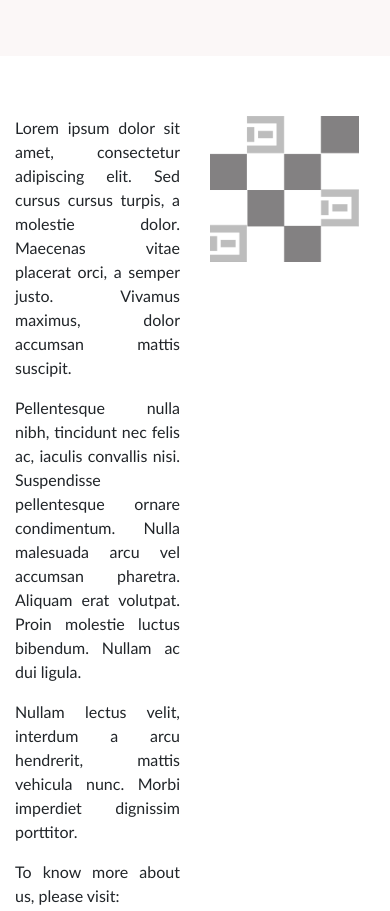
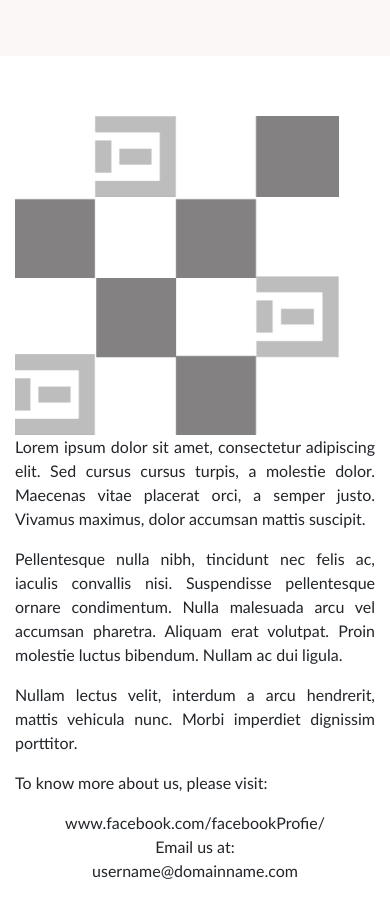
Before and after one commit to sadaf2605/i3website, a plain HTML site: page about.html in a window 390 px wide. Shown: the top 911 px of the page. Drawn offline with nearby package versions, Linux system fonts and the light colour scheme.

Commit message:
mobile view fixed and ordering fixed

```diff
--- a/about.html
+++ b/about.html
@@ -82,7 +82,7 @@
 		<main role="main" class="container">
 
 			<div class="row">
-				 <div class="col-6" style='text-align: justify;'>
+				 <div class="col-md-6 order-2" style='text-align: justify;'>
 						<p>
 						Lorem ipsum dolor sit amet, consectetur adipiscing elit. Sed cursus cursus turpis, a molestie dolor. Maecenas vitae placerat orci, a semper justo. Vivamus maximus, dolor accumsan mattis suscipit.
 						</p><p>
@@ -97,7 +97,7 @@
 								username@domainname.com <br>
 						</p>
 				 </div>
-				 <div class="col-6">
+				 <div class="col-md-6 order-1">
 						<img  src="assets/images/about-img.png" alt="about-img" style="width: 90%; height: auto; ">
 				 </div>
 			</div>
```
